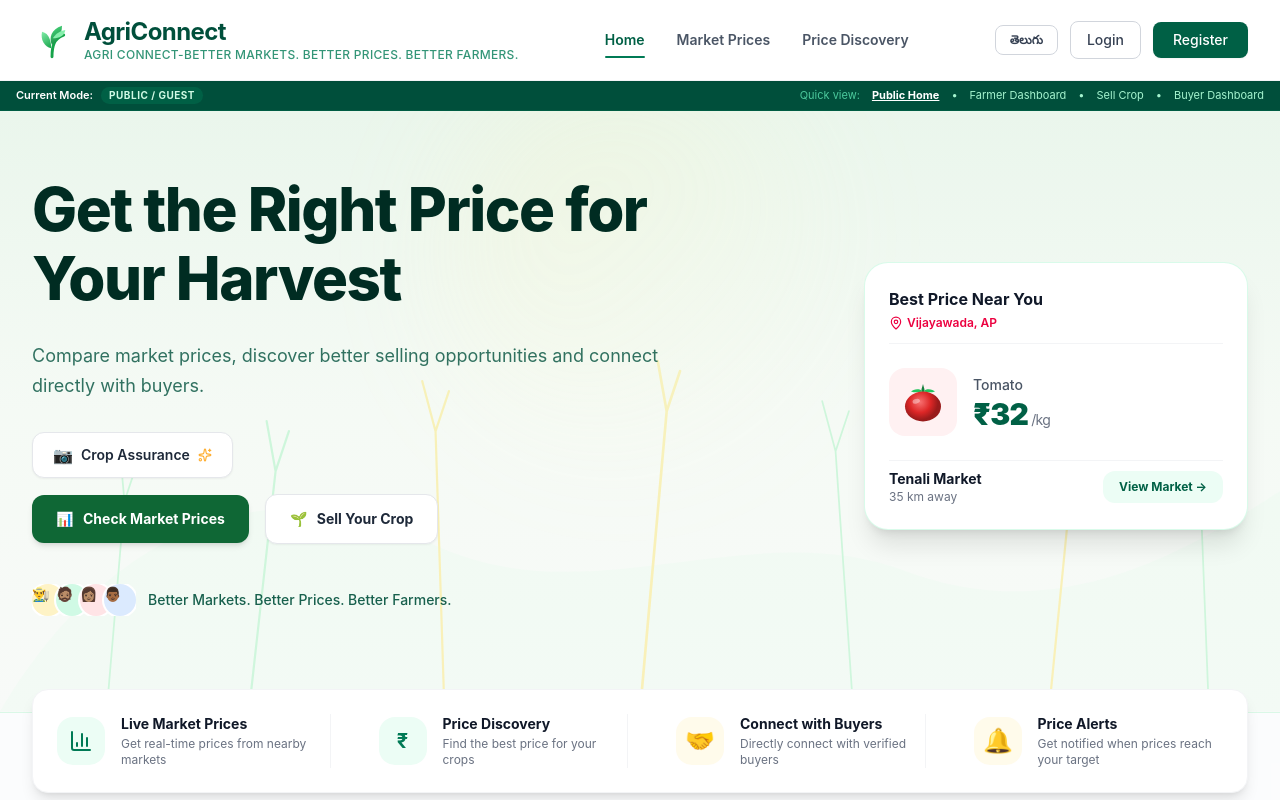
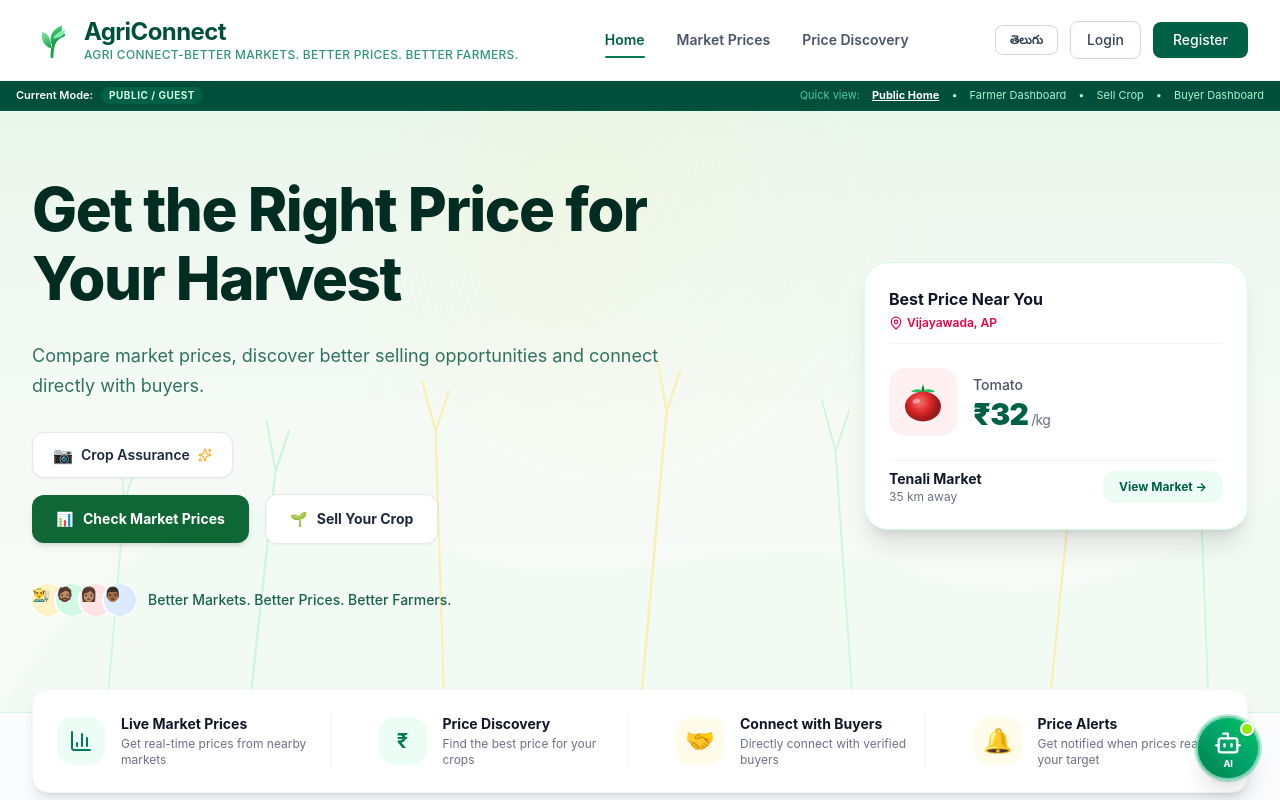
Before and after one commit to dhanushminchala-code/AC, a React (Vite) app: page / in a window 1280 px wide. Shown: the top 800 px of the page. Built offline with nearby package versions, Linux system fonts and the light colour scheme.

Commit message:
Mount floating multilingual Agri AI assistant

```diff
--- a/src/App.tsx
+++ b/src/App.tsx
@@ -11,6 +11,7 @@ import { FarmerDashboardPage } from './pages/FarmerDashboardPage';
 import { SellCropPage } from './pages/SellCropPage';
 import { BuyerDashboardPage } from './pages/BuyerDashboardPage';
 import { NotificationModal } from './components/NotificationModal';
+import { AgriAIWidget } from './components/AgriAIWidget';
 import { initialFarmerCrops, recentActivities } from './data/mockData';
 import { CheckCircle2, X } from 'lucide-react';
 
@@ -341,6 +342,9 @@ export default function App() {
         )}
       </main>
 
+      {/* Floating multilingual farming assistant available throughout the app */}
+      <AgriAIWidget lang={lang} currentUser={currentUser} />
+
       {/* AgriLink Footer */}
       <Footer lang={lang} onNavigate={handleNavigate} />
     </div>
```
